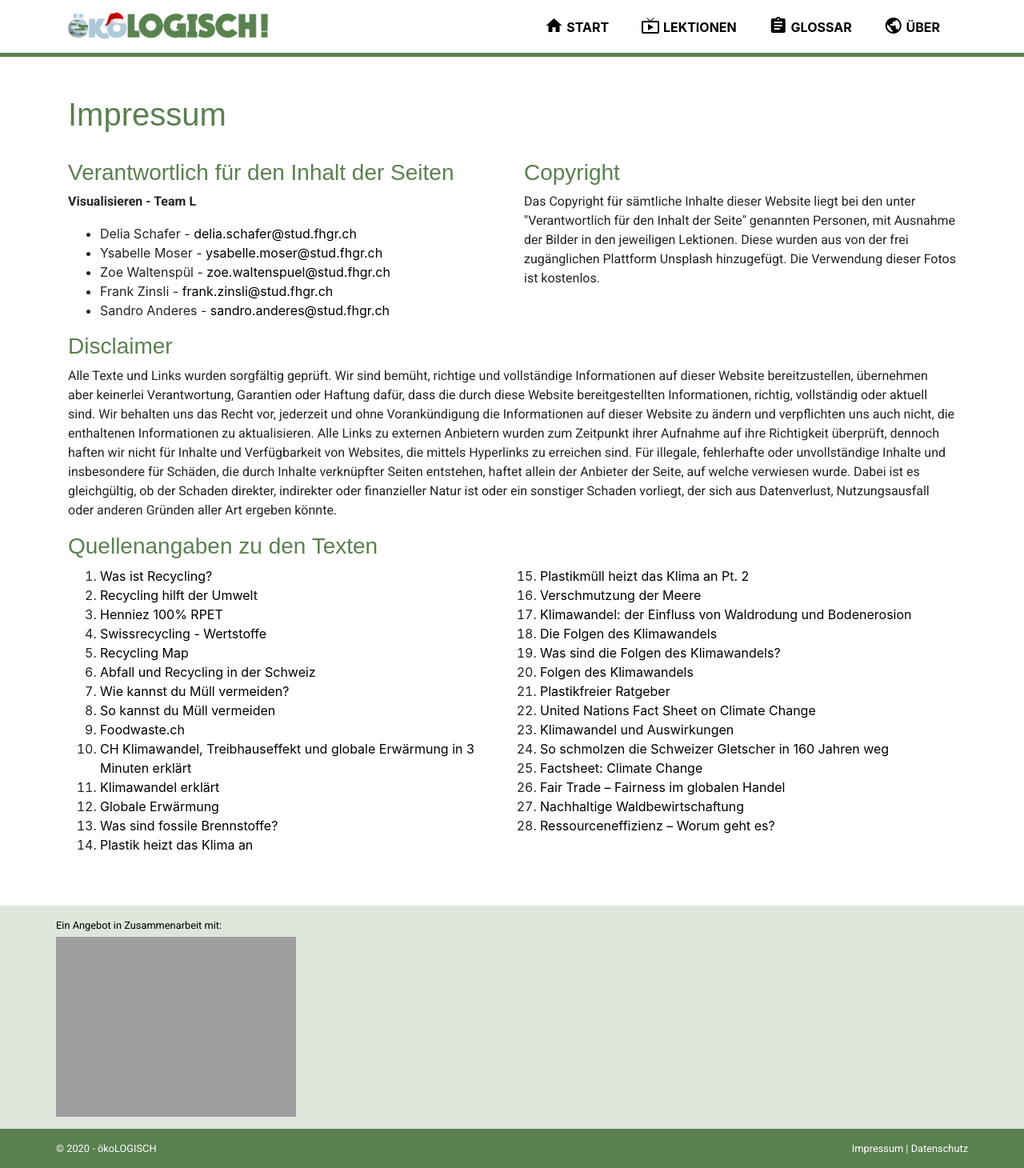
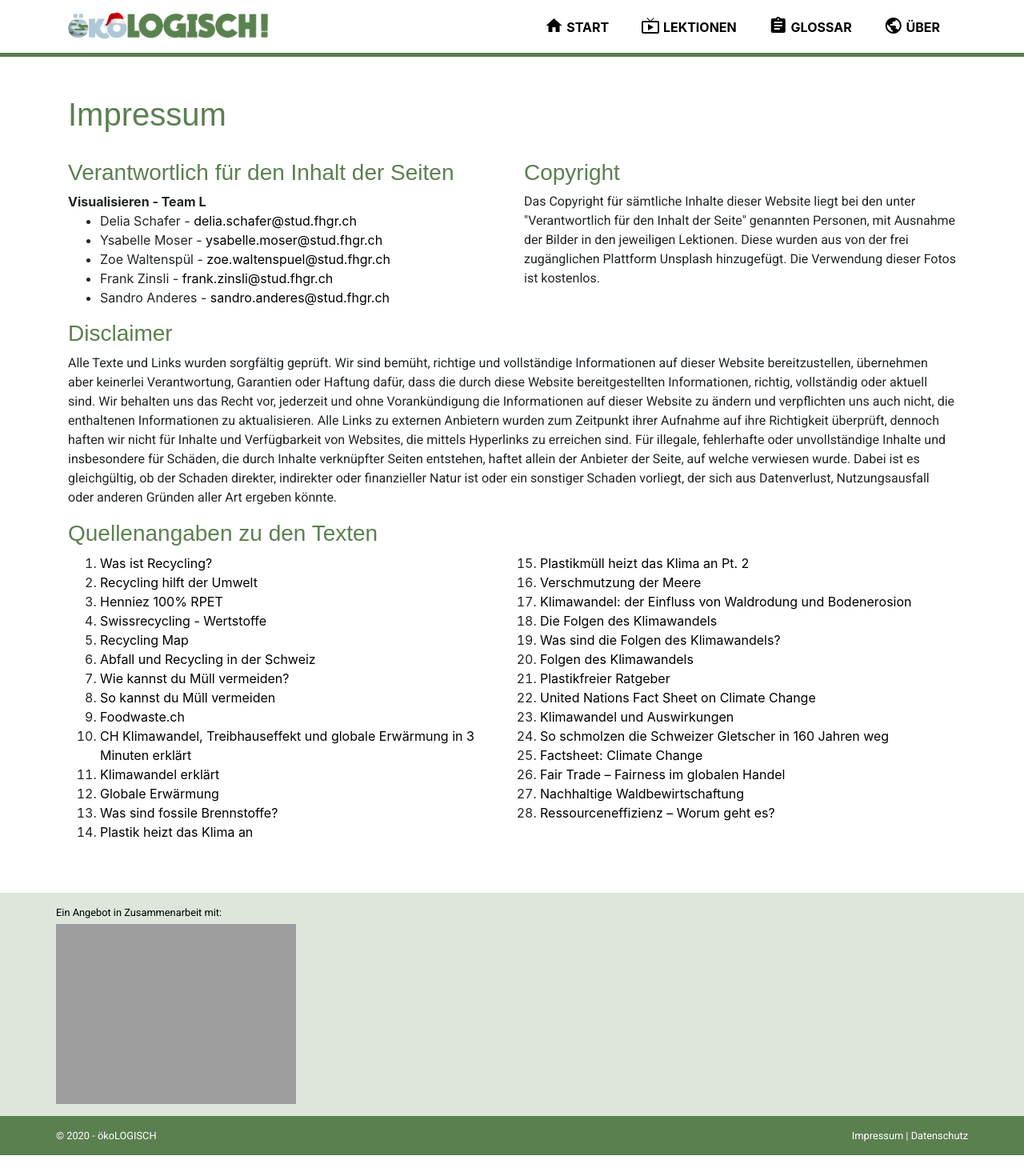
Before and after one commit to Frankie1996/Visu5, a PHP site: page /imprint in a window 1280 px wide. Shown: the whole page at 80% size. Run offline with PHP 8.4, Linux system fonts and the light colour scheme; some web fonts are replaced; grey boxes are pictures that could not be loaded.

Commit message:
Update imprint.php

```diff
--- a/imprint.php
+++ b/imprint.php
@@ -13,7 +13,6 @@ require_once('data/data.php');
     <div class="row">
         <div class="col-6">
             <h4>Verantwortlich für den Inhalt der Seiten</h4>
-            <p>
             <b>Visualisieren - Team L</b>
             <ul>
                 <li>Delia Schafer - <a href="mailto:delia.schafer@stud.fhgr.ch">delia.schafer@stud.fhgr.ch</a></li>
@@ -22,7 +21,6 @@ require_once('data/data.php');
                 <li>Frank Zinsli - <a href="mailto:frank.zinsli@stud.fhgr.ch">frank.zinsli@stud.fhgr.ch</a></li>
                 <li>Sandro Anderes - <a href="mailto:sandro.anderes@stud.fhgr.ch">sandro.anderes@stud.fhgr.ch</a></li>
             </ul>
-            </p>
         </div>
         <div class="col-6">
             <h4>Copyright</h4>
@@ -48,8 +46,7 @@ require_once('data/data.php');
         </div>
         <div class="col-12">
             <h4>Quellenangaben zu den Texten</h4>
-            <ol>
-                <div class="row">
+            <ol class="row">
                 <div class="col-lg-6 col-md-12">
                     <li><a href="https://www.demokratiewebstatt.at/thema/abfall-und-muell/was-ist-recycling" target="_blank">Was ist Recycling?</a></li>
                     <li><a href="https://www.medienwerkstatt-online.de/lws_wissen/vorlagen/showcard.php?id=717&edit=0" target="_blank">Recycling hilft der Umwelt</a></li>
@@ -82,11 +79,8 @@ require_once('data/data.php');
                     <li><a href="https://www.bafu.admin.ch/bafu/de/home/themen/wald/fachinformationen/waldbewirtschaftung/nachhaltige-waldbewirtschaftung.html" target="_blank">Nachhaltige Waldbewirtschaftung</a></li>
                     <li><a href="https://www.bmu.de/themen/wirtschaft-produkte-ressourcen-tourismus/ressourceneffizienz/ressourceneffizienz-worum-geht-es/" target="_blank">Ressourceneffizienz – Worum geht es? </a></li>
                 </div>
+            </ol>
         </div>
-            </ol>
-
-        </div>
-
     </div>
 </section>
 
```
Lines whose indentation alone changed are shown as unchanged.
